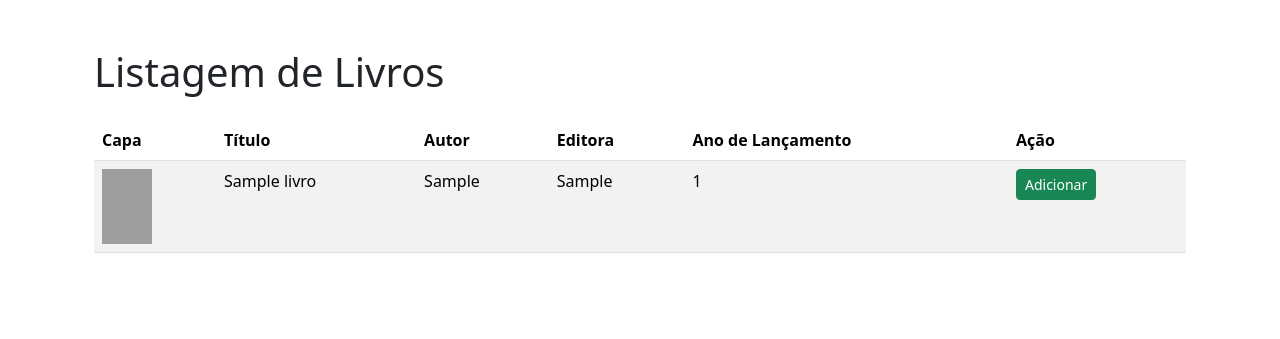
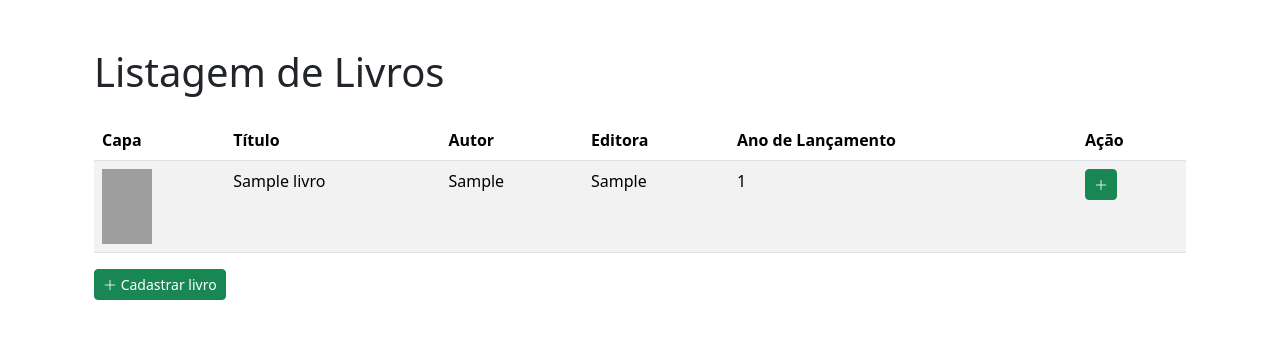
Before and after one commit to Jleandrobr/genius_lab, a Django app: page /list/ in a window 1280 px wide. Shown: the part 56-395 px from the top of the page. Run offline with Django 5.2, Linux system fonts and the light colour scheme; tables that the repository leaves empty hold one stand-in row (values such as "Sample post"); grey boxes are pictures that could not be loaded.

Commit message:
fix: ajustando o layout de solicitacao de emprestimo

```diff
--- a/livros/urls.py
+++ b/livros/urls.py
@@ -1,8 +1,9 @@
 from django.urls import path
-from .views import home, listagem, cadastro_livro
+from .views import home, listagem, cadastro_livro, solicitar_emprestimo
 
 urlpatterns = [
     path("home/", home),
     path("", listagem, name="listagem_livro"),
     path("cadastro/", cadastro_livro, name="cadastro_livro"),
+    path("solicitar_emprestimo/", solicitar_emprestimo, name="solicitar_emprestimo"),
 ]
--- a/livros/views.py
+++ b/livros/views.py
@@ -1,8 +1,10 @@
-from django.shortcuts import redirect, render
+from django.shortcuts import get_object_or_404, redirect, render
 from django.http import HttpResponse
 from django.template import loader
 import datetime
+from django.contrib import messages
 from .models import Livro
+from emprestimo.models import Emprestimo
 from .form import LivroForm
 from django.contrib.auth.decorators import login_required, permission_required
 
@@ -16,6 +18,17 @@ def listagem(request):
     return render(request, 'livros/listagem.html', {'livros': livros})
 
 @login_required
+def solicitar_emprestimo(request):
+    if request.method == 'POST':
+        livro_id = request.POST.get('livro_id')
+        livro = get_object_or_404(Livro, id=livro_id)
+        emprestimo = Emprestimo(livro=livro, usuario=request.user)
+        emprestimo.save()
+
+        messages.success(request, "Empréstimo solicitado com sucesso!")
+        return redirect('listagem_emprestimo')
+
+@login_required
 def cadastro_livro(request):
     form = LivroForm(request.POST or None, request.FILES or None)
     if form.is_valid():
--- a/templates/base.html
+++ b/templates/base.html
@@ -3,6 +3,7 @@
 <head>
     <meta charset="UTF-8">
     <meta name="viewport" content="width=device-width, initial-scale=1.0">
+    <link rel="stylesheet" href="https://cdn.jsdelivr.net/npm/bootstrap-icons@1.11.3/font/bootstrap-icons.min.css">
     <link rel="stylesheet" href="https://cdn.jsdelivr.net/npm/bootstrap@5.3.3/dist/css/bootstrap.min.css" integrity="sha384-QWTKZyjpPEjISv5WaRU9OFeRpok6YctnYmDr5pNlyT2bRjXh0JMhjY6hW+ALEwIH" crossorigin="anonymous">
     <title>{% block title %}{% endblock %}</title>
 </head>
@@ -53,5 +54,7 @@
 
         <script src="https://code.jquery.com/jquery-3.6.0.min.js"></script>
         <script src="https://cdn.jsdelivr.net/npm/bootstrap@5.3.3/dist/js/bootstrap.bundle.min.js"></script>
+        <script>const tooltipTriggerList = document.querySelectorAll('[data-bs-toggle="tooltip"]')
+const tooltipList = [...tooltipTriggerList].map(tooltipTriggerEl => new bootstrap.Tooltip(tooltipTriggerEl))</script>
 </body>
 </html>
--- a/templates/livros/listagem.html
+++ b/templates/livros/listagem.html
@@ -35,14 +35,19 @@
                 <td>{{ livro.editora }}</td>
                 <td>{{ livro.ano_publicacao }}</td>
                 <td>
-                    <a href="{% url 'cadastro_livro' %}" class="btn btn-success btn-sm">
-                        <i class="bi bi-plus-lg"></i> Adicionar
-                    </a>
+                    <form method="POST" action="{% url 'solicitar_emprestimo' %}" style="display: inline;">
+                        {% csrf_token %}
+                        <input type="hidden" name="livro_id" value="{{ livro.id }}">
+                        <button type="submit" class="btn btn-success btn-sm" data-bs-toggle="tooltip" data-bs-placement="top" data-bs-title="Solicitar Empresitimo"><i class="bi bi-plus-lg"></i></button>
+                    </form>
                 </td>
             </tr>
             {% endfor %}
         </tbody>
     </table>
+    <a href="{% url 'cadastro_livro' %}" class="btn btn-success btn-sm">
+        <i class="bi bi-plus-lg"></i> Cadastrar livro
+    </a>
 </div>
 
 {% endblock %}
```
Also changed, not shown: emprestimo/views.py (line endings or trailing spaces).
